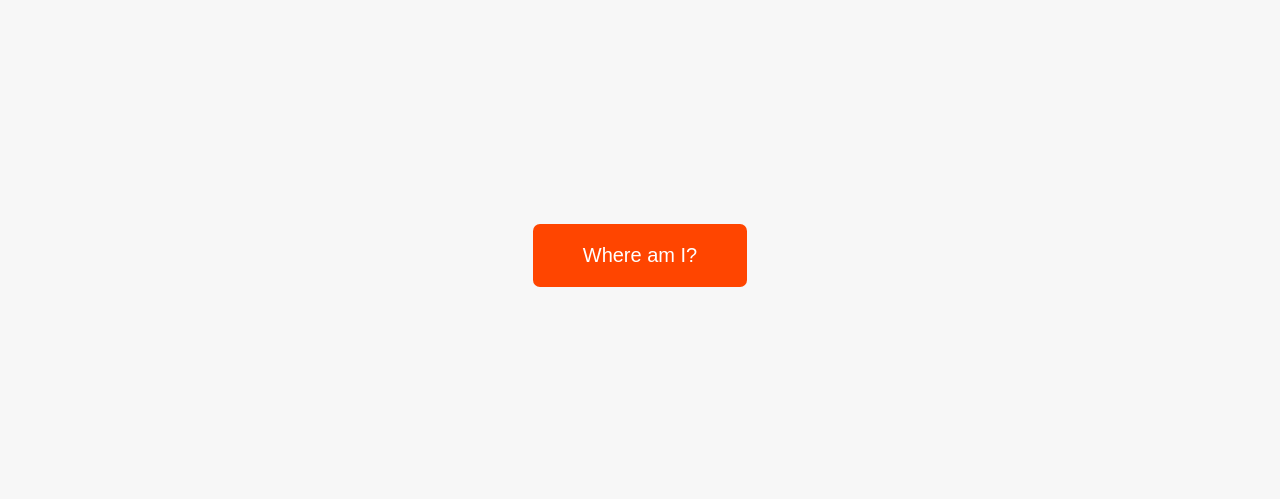
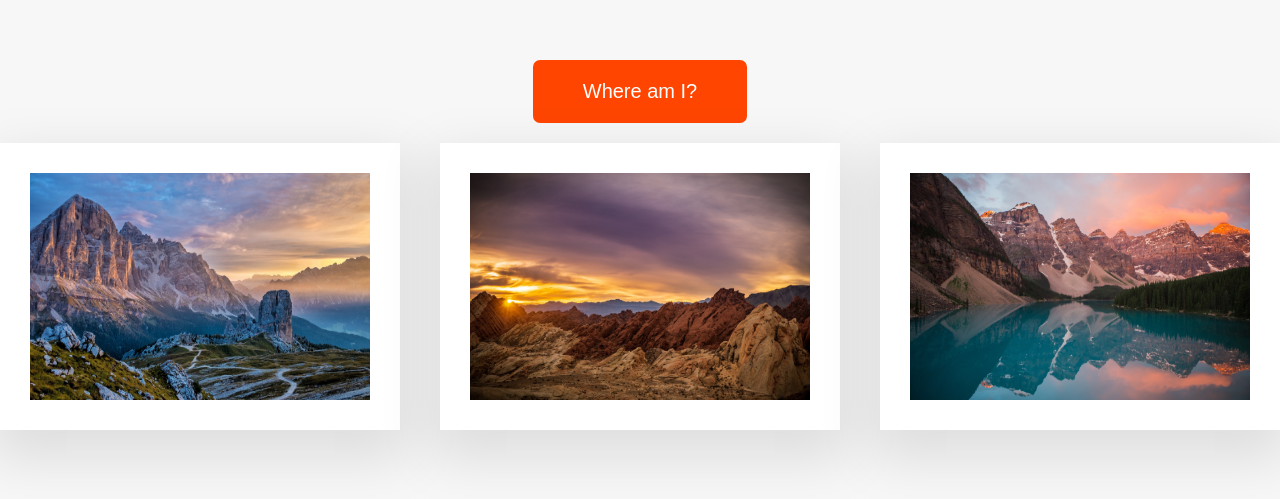
Before and after one commit to Sondos-Amr/javascript-challenges, a plain HTML site: page 16-Asynchronous/starter/index.html in a window 1280 px wide. Shown: the part 145-644 px from the top of the page. Drawn offline with Linux system fonts and the light colour scheme.

Commit message:
Implement Part 2: load multiple images in parallel and add 'parallel' class

```diff
--- a/16-Asynchronous/starter/script.js
+++ b/16-Asynchronous/starter/script.js
@@ -748,6 +748,8 @@ TEST DATA: ['img/img-1.jpg', 'img/img-2.jpg', 'img/img-3.jpg']. To test, turn of
 GOOD LUCK 😀
 */
 
+// Part 1
+
 const wait = function (second) {
   return new Promise(resolve => setTimeout(resolve, second * 1000));
 };
@@ -769,7 +771,7 @@ const createImg = function (imgPath) {
     });
   });
 };
-
+/*
 const loadNPause = async function (imgNums, sec) {
   for (let i = 0; i < imgNums.length; i++) {
     const imgN = imgNums[i];
@@ -797,3 +799,12 @@ btn.addEventListener('click', async function () {
     console.error(err);
   }
 });
+*/
+// Part 2
+const images = ['img/img-1.jpg', 'img/img-2.jpg', 'img/img-3.jpg'];
+(async function loadAll(imgArr) {
+  console.log(imgArr);
+  const data = await Promise.all(imgArr.map(img => createImg(img)));
+  data.forEach(img => img.classList.add('paralell'));
+  console.log(data);
+})(images);
--- a/16-Asynchronous/starter/style.css
+++ b/16-Asynchronous/starter/style.css
@@ -118,7 +118,7 @@ body {
   margin: 4rem;
 }
 
-.images img.parallel {
+.images img.paralell {
   width: 40rem;
   margin: 2rem;
   border: 3rem solid white;
```
